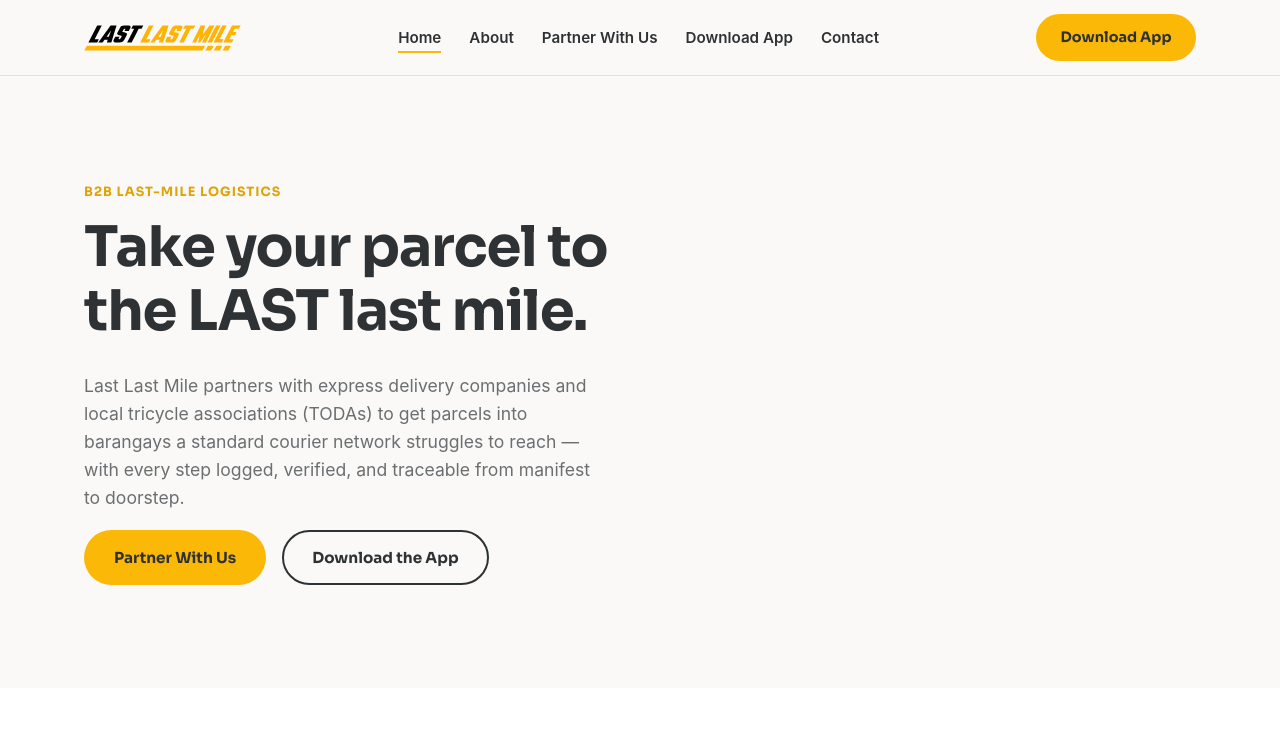
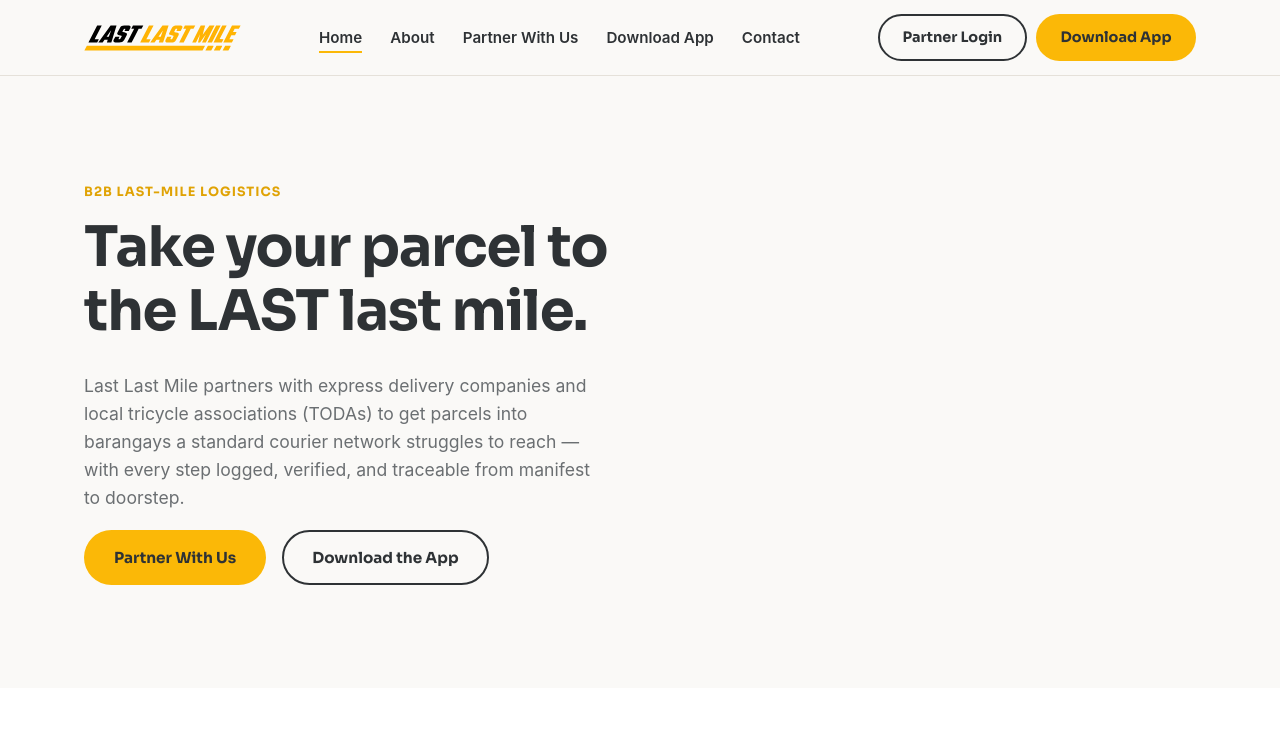
Before and after one commit to sb33b/llm-website, an Astro site: page / in a window 1280 px wide. Shown: the top 749 px of the page. Built offline with nearby package versions, Linux system fonts and the light colour scheme; Astro itself is replaced by a stand-in of ours.

Commit message:
Add Partner Login link to the partner portal
Header button (desktop), mobile-menu item, and footer link to
https://portal.lastlastmile.com.

Co-Authored-By: Claude Opus 5.5 <noreply@anthropic.com>

```diff
--- a/src/components/Footer.astro
+++ b/src/components/Footer.astro
@@ -12,6 +12,7 @@ const navLinks = [
   { href: '/partner-with-us.html', label: 'Partner With Us' },
   { href: '/download.html', label: 'Download App' },
   { href: '/contact.html', label: 'Contact' },
+  { href: 'https://portal.lastlastmile.com', label: 'Partner Login' },
 ];
 ---
 
--- a/src/components/Header.astro
+++ b/src/components/Header.astro
@@ -11,6 +11,9 @@ const navLinks = [
 ];
 
 const currentPath = Astro.url.pathname;
+
+// Express-company hub operators' metrics portal (separate app, llm-portal).
+const portalUrl = 'https://portal.lastlastmile.com';
 ---
 
 <header class="site-header">
@@ -26,10 +29,16 @@ const currentPath = Astro.url.pathname;
             <a href={link.href} aria-current={currentPath === link.href ? 'page' : undefined}>{link.label}</a>
           </li>
         ))}
+        <li class="site-header__nav-portal">
+          <a href={portalUrl}>Partner Login</a>
+        </li>
       </ul>
     </nav>
 
-    <a href="/download.html" class="btn btn--primary site-header__cta">Download App</a>
+    <div class="site-header__actions">
+      <a href={portalUrl} class="btn btn--secondary site-header__cta">Partner Login</a>
+      <a href="/download.html" class="btn btn--primary site-header__cta">Download App</a>
+    </div>
 
     <button type="button" class="site-header__toggle" id="nav-toggle" aria-expanded="false" aria-controls="site-nav">
       <Menu class="icon-open" />
@@ -86,9 +95,20 @@ const currentPath = Astro.url.pathname;
     border-bottom-color: var(--color-gold);
   }
 
+  .site-header__actions {
+    display: flex;
+    gap: 0.6rem;
+  }
+
   .site-header__cta {
     padding: 0.6rem 1.4rem;
     font-size: 0.9rem;
+  }
+
+  /* Desktop shows Partner Login as a header button; the nav item is the
+     mobile-menu equivalent (header buttons are hidden below 860px). */
+  .site-header__nav-portal {
+    display: none;
   }
 
   .site-header__toggle {
@@ -115,6 +135,10 @@ const currentPath = Astro.url.pathname;
   @media (max-width: 860px) {
     .site-header__cta {
       display: none;
+    }
+
+    .site-header__nav-portal {
+      display: list-item;
     }
 
     .site-header__toggle {
```
